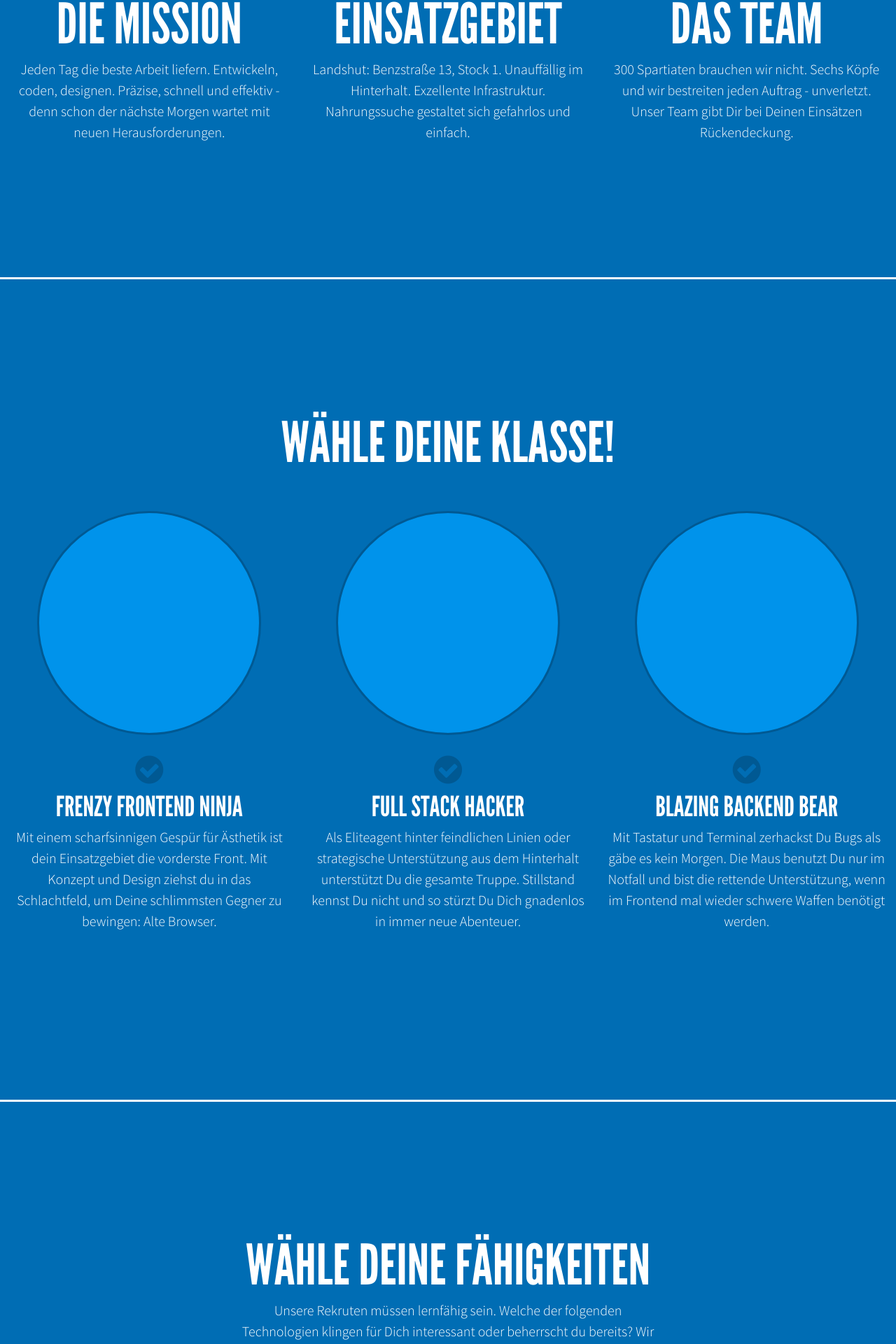
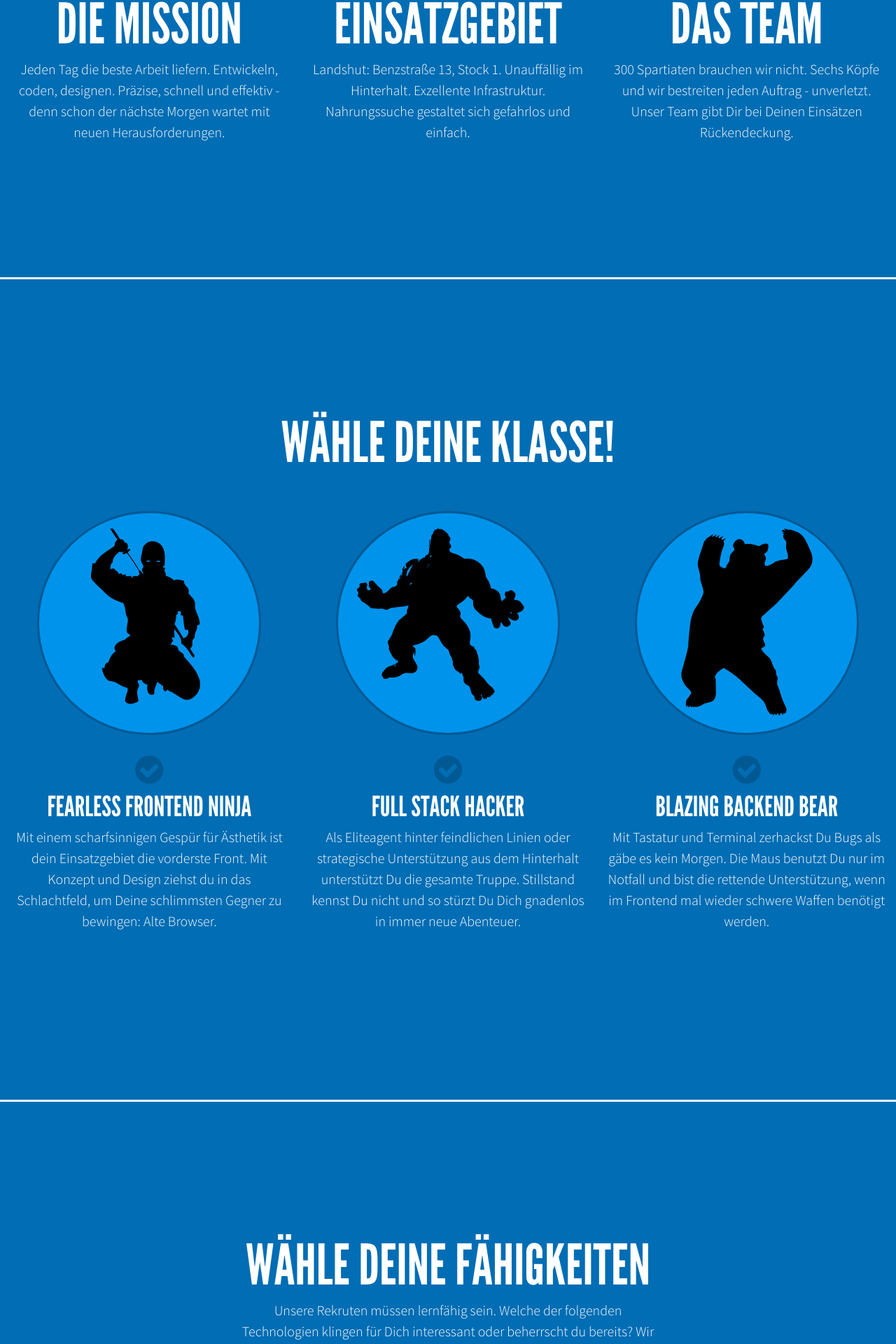
Before and after one commit to campudus/campudus.github.io, a Jekyll site: the page built from de/jobs/index.html, in a window 1280 px wide. Shown: the part 903-2823 px from the top of the page at 70% size. Built offline with Jekyll 4.4.1, drawn with Linux system fonts in a browser that asks for light colours.

Commit message:
check icon animation, character silhouettes

```diff
--- a/_sass/jobs/jobs-styles.scss
+++ b/_sass/jobs/jobs-styles.scss
@@ -183,10 +183,14 @@ form {
 i.icon-check {
   font-size: 2.5rem;
   color: $dark-color;
+  -webkit-transition: all 0.2s ease-out;
+  transition: all 0.2s ease-out;
 }
 
 .checked i.icon-check {
   color: $highlight-color;
+  -webkit-transform: rotate(360deg);
+  transform: rotate(360deg);
 }
 
 .tech-item {
@@ -348,6 +352,44 @@ html.no-touch {
     background-color: $light-color;
     border: 3px solid $dark-color;
     margin: 0 auto 20px auto;
+
+    div {
+      width: 85%;
+      height: 85%;
+      background-size: contain;
+      background-repeat: no-repeat;
+      background-position: center;
+      margin: auto;
+      margin-top: 7%;
+    }
+
+    .svg & {
+      .frontend-ninja {
+        background-image: url("/assets/jobs/fearless_frontend_ninja.svg");
+      }
+
+      .full-stack {
+        background-image: url("/assets/jobs/full_stack_hacker.svg");
+      }
+
+      .backend-bear {
+        background-image: url("/assets/jobs/blazing_backend_bear.svg");
+      }
+    }
+
+    .no-svg & {
+      .frontend-ninja {
+        background-image: url("/assets/jobs/fearless_frontend_ninja.png");
+      }
+
+      .full-stack {
+        background-image: url("/assets/jobs/full_stack_hacker.png");
+      }
+
+      .backend-bear {
+        background-image: url("/assets/jobs/blazing_backend_bear.png");
+      }
+    }
   }
 
   @media only screen and (min-width: 40.063em) {
--- a/de/jobs/index.html
+++ b/de/jobs/index.html
@@ -88,20 +88,20 @@ Campudus
   <div class="large-4 columns kind" id="frontend-ninja">
 
     <div class="avatar">
-
+      <div class="frontend-ninja"></div>
     </div>
 
     <i class="icon-check"></i>
 
-    <h3>Frenzy Frontend Ninja</h3>
+    <h3>Fearless Frontend Ninja</h3>
 
     <p>Mit einem scharfsinnigen Gespür für Ästhetik ist dein Einsatzgebiet die vorderste Front. Mit Konzept und Design
       ziehst du in das Schlachtfeld, um Deine schlimmsten Gegner zu bewingen: Alte Browser.</p>
 
   </div>
-  <div class="large-4 columns kind" id="full-stack-jack">
+  <div class="large-4 columns kind" id="full-stack">
     <div class="avatar">
-
+      <div class="full-stack"></div>
     </div>
     <i class="icon-check"></i>
 
@@ -113,7 +113,7 @@ Campudus
   </div>
   <div class="large-4 columns kind" id="backend-bear">
     <div class="avatar">
-
+      <div class="backend-bear"></div>
     </div>
     <i class="icon-check"></i>
 
```
Also changed, not shown: assets/jobs/blazing_backend_bear.png (added), assets/jobs/blazing_backend_bear.svg (added), assets/jobs/fearless_frontend_ninja.png (added), assets/jobs/fearless_frontend_ninja.svg (added), assets/jobs/full_Stack_hacker.png (added), assets/jobs/full_stack_hacker.svg (added).
